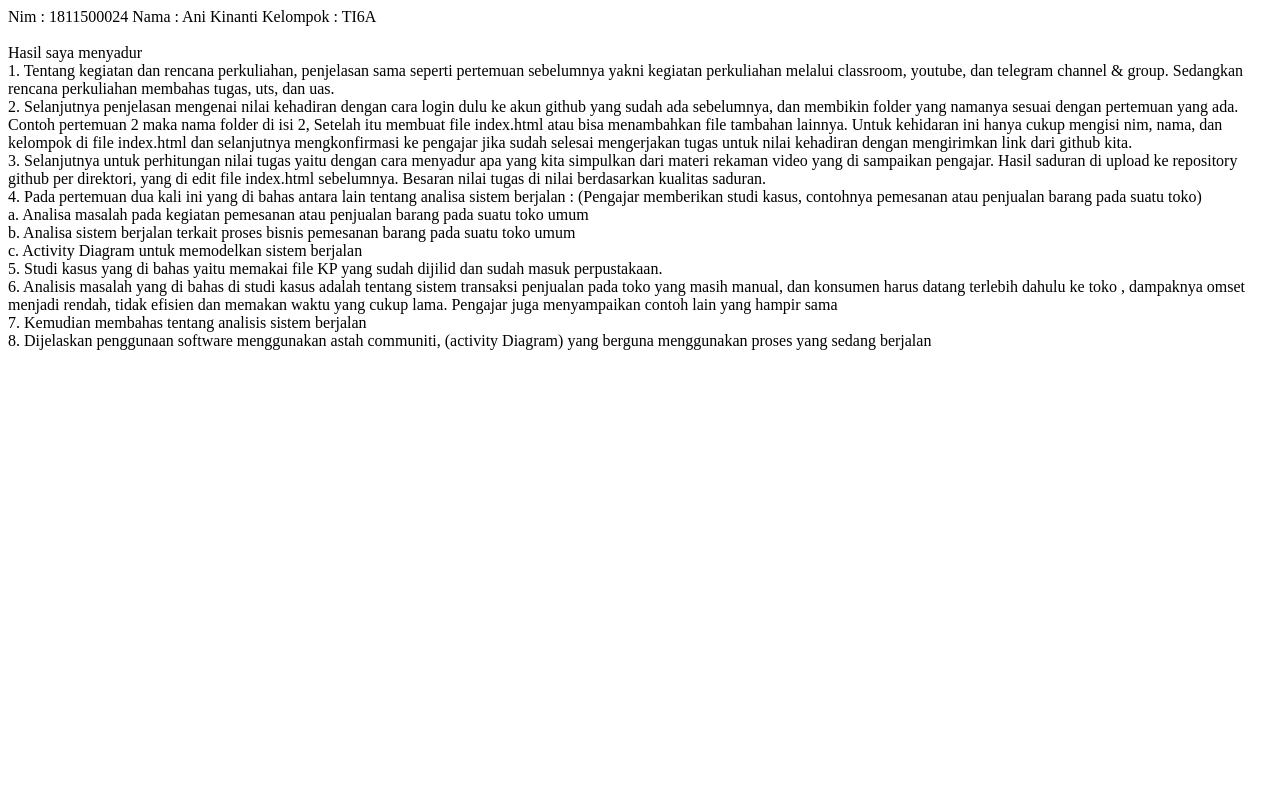
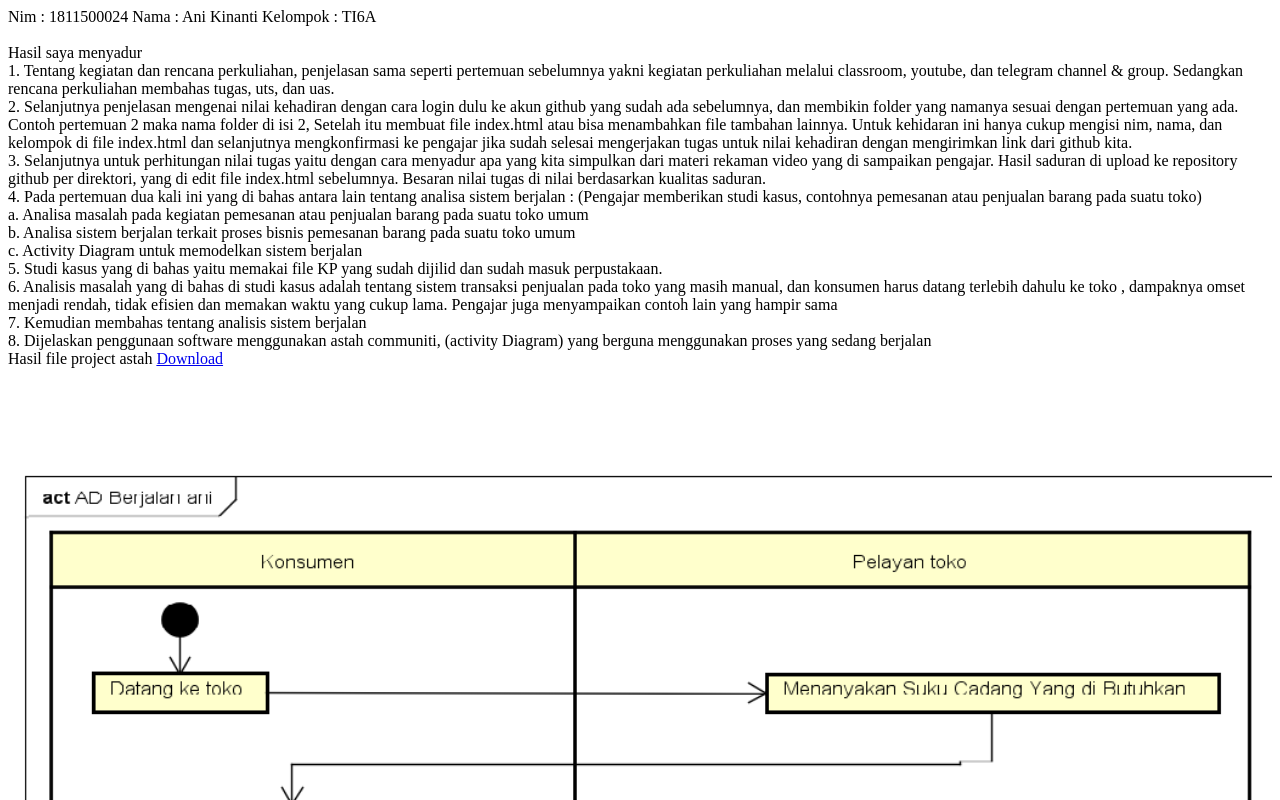
Before and after one commit to kelasani99/sadurrpl, a plain HTML site: page 2/index.html in a window 1280 px wide. Shown: the top 800 px of the page. Drawn offline with Linux system fonts and the light colour scheme.

Commit message:
Update index.html

```diff
--- a/2/index.html
+++ b/2/index.html
@@ -14,3 +14,7 @@ c.	Activity Diagram untuk memodelkan sistem berjalan <br>
 6.	Analisis masalah yang di bahas di studi kasus adalah tentang sistem transaksi penjualan pada toko yang masih manual, dan konsumen harus datang terlebih dahulu ke toko , dampaknya omset menjadi rendah, tidak efisien dan memakan waktu yang cukup lama. Pengajar juga menyampaikan contoh lain yang hampir sama <br>
 7.	Kemudian membahas tentang analisis sistem berjalan <br>
 8.	Dijelaskan penggunaan software menggunakan astah communiti, (activity Diagram) yang berguna menggunakan proses yang sedang berjalan <br>
+
+Hasil file project astah <a href="AD Berjalan ani.asta" target="_blank">Download</a>
+<br><br>
+<img src="astah ad.png" width="100%">
```
